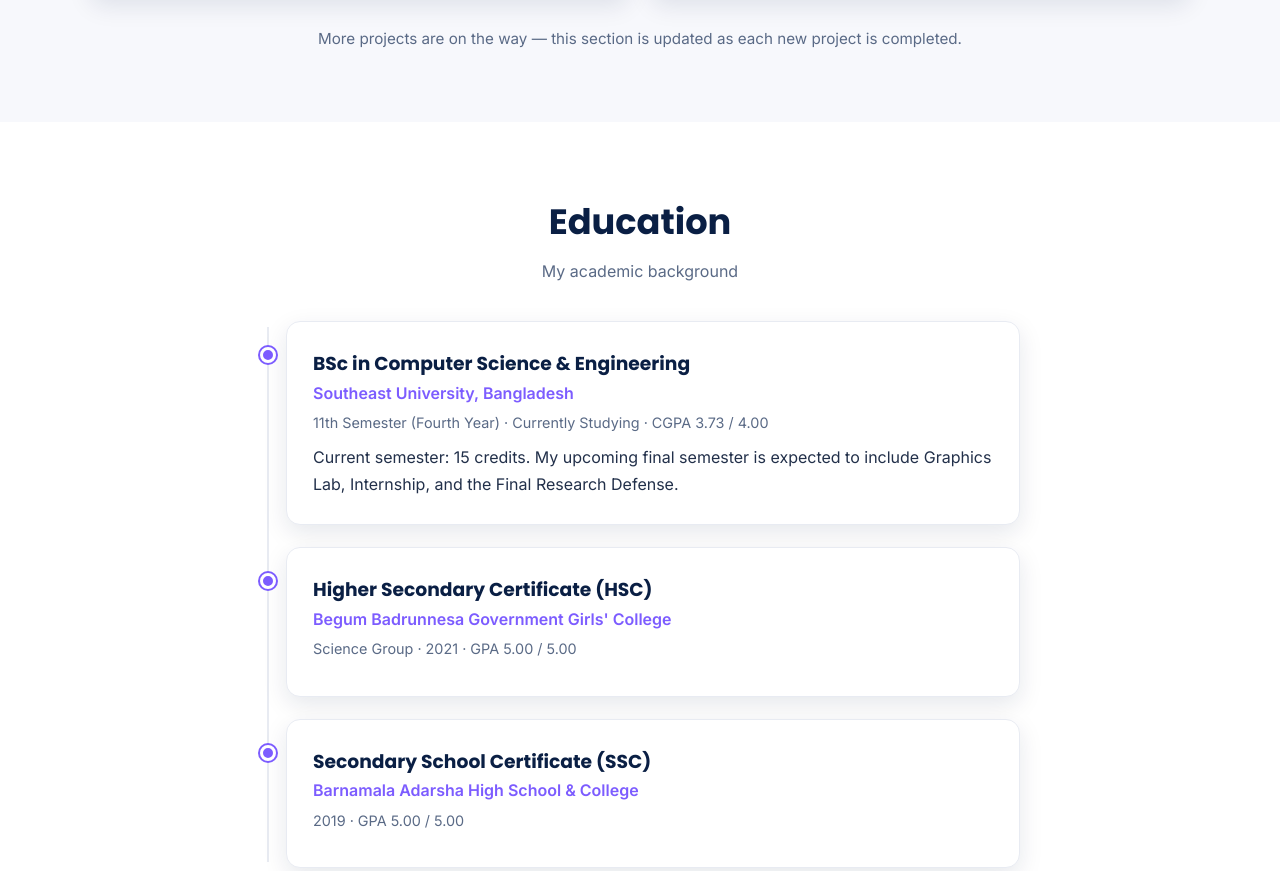
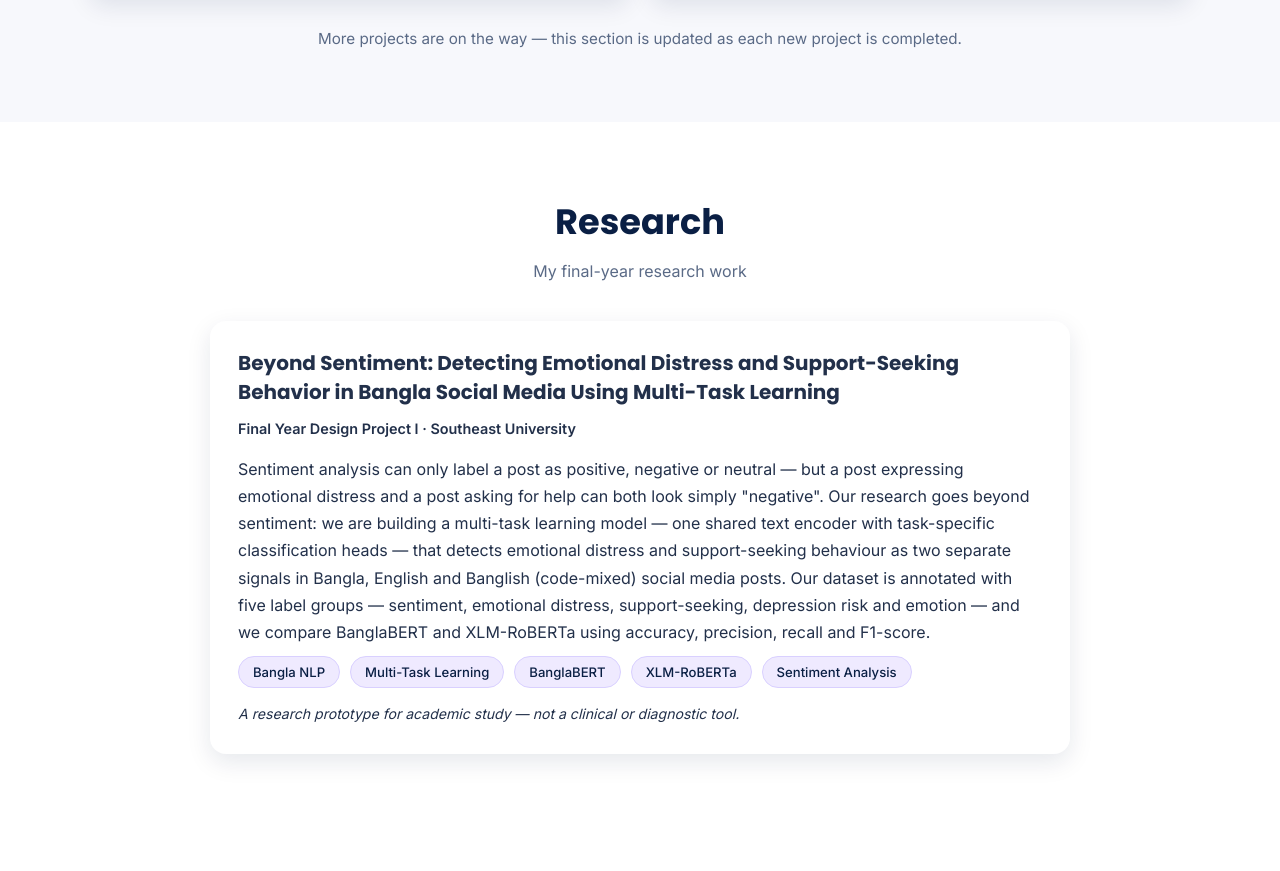
Before and after one commit to khairunmim-dev/khairunmim-dev.github.io, a plain HTML site: page index.html in a window 1280 px wide. Shown: the part 4484-5355 px from the top of the page. Drawn offline with Linux system fonts and the light colour scheme.

Commit message:
Add Research section (FYDP) between Projects and Education

```diff
--- a/index.html
+++ b/index.html
@@ -311,6 +311,28 @@
       </div>
     </section>
 
+    <!-- ================= RESEARCH ================= -->
+    <section class="section" id="research">
+      <div class="container">
+        <h2 class="section-title reveal">Research</h2>
+        <p class="section-subtitle reveal">My final-year research work</p>
+
+        <article class="research-card reveal">
+          <h3>Beyond Sentiment: Detecting Emotional Distress and Support-Seeking Behavior in Bangla Social Media Using Multi-Task Learning</h3>
+          <p class="research-meta">Final Year Design Project I · Southeast University</p>
+          <p>Sentiment analysis can only label a post as positive, negative or neutral — but a post expressing emotional distress and a post asking for help can both look simply "negative". Our research goes beyond sentiment: we are building a multi-task learning model — one shared text encoder with task-specific classification heads — that detects emotional distress and support-seeking behaviour as two separate signals in Bangla, English and Banglish (code-mixed) social media posts. Our dataset is annotated with five label groups — sentiment, emotional distress, support-seeking, depression risk and emotion — and we compare BanglaBERT and XLM-RoBERTa using accuracy, precision, recall and F1-score.</p>
+          <div class="chip-row chip-row-left project-tech">
+            <span class="chip chip-sm">Bangla NLP</span>
+            <span class="chip chip-sm">Multi-Task Learning</span>
+            <span class="chip chip-sm">BanglaBERT</span>
+            <span class="chip chip-sm">XLM-RoBERTa</span>
+            <span class="chip chip-sm">Sentiment Analysis</span>
+          </div>
+          <p class="research-note">A research prototype for academic study — not a clinical or diagnostic tool.</p>
+        </article>
+      </div>
+    </section>
+
     <!-- ================= EDUCATION ================= -->
     <section class="section" id="education">
       <div class="container">
--- a/style.css
+++ b/style.css
@@ -470,3 +470,9 @@ a:hover { text-decoration: underline; }
 .thumb-img img { width: 100%; height: 100%; object-fit: cover; object-position: top center; display: block; }
 .thumb-logo { position: absolute; left: 12px; bottom: 12px; width: 42px; height: 42px; border-radius: 11px; overflow: hidden; box-shadow: 0 4px 14px rgba(0,0,0,.45); border: 2px solid rgba(255,255,255,.85); }
 .thumb-logo svg { width: 100%; height: 100%; display: block; }
+
+/* Research section */
+.research-card { background: var(--card); border: 1px solid var(--line); border-radius: 16px; padding: 28px; box-shadow: var(--shadow); max-width: 860px; margin: 0 auto; }
+.research-card h3 { font-size: 1.25rem; line-height: 1.45; margin-bottom: 10px; color: var(--ink); }
+.research-meta { font-size: 0.9rem; font-weight: 600; color: var(--teal-dark); margin-bottom: 14px; }
+.research-note { font-size: 0.88rem; color: var(--muted); margin-top: 14px; font-style: italic; }
```
